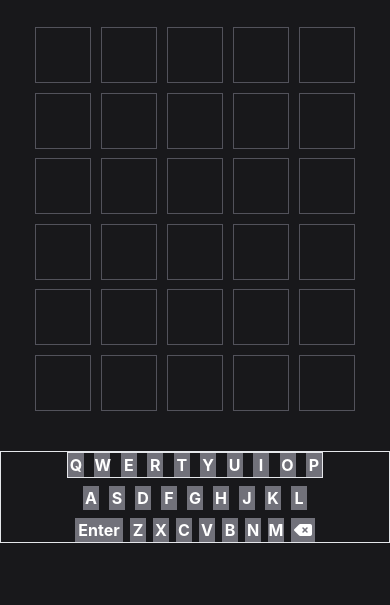
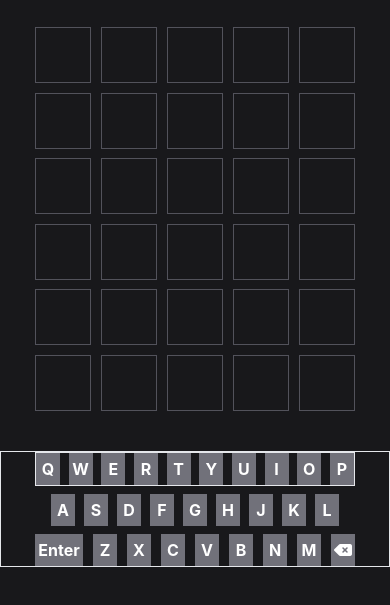
Before and after one commit to Fell0w-Sch0l4r/Wordle, a website built with Vite: page index.html in a window 390 px wide. Shown: the part 81-686 px from the top of the page. Built offline with nearby package versions, Linux system fonts and the light colour scheme.

Commit message:
change keyboard size

```diff
--- a/index.html
+++ b/index.html
@@ -122,40 +122,40 @@
             </section>
 
             <section id="keyboardn" class="border mt-10 font-bold text-base md:text-4xl">
-                <div class="border flex justify-between w-64 mx-auto md:w-[690px]">
-                    <button id="Q" class="bg-zinc-500 w-4 h-6 md:w-16 md:h-20">Q</button
-                    ><button id="W" class="bg-zinc-500 w-4 h-6 md:w-16 md:h-20">W</button
-                    ><button id="E" class="bg-zinc-500 w-4 h-6 md:w-16 md:h-20">E</button
-                    ><button id="R" class="bg-zinc-500 w-4 h-6 md:w-16 md:h-20">R</button
-                    ><button id="T" class="bg-zinc-500 w-4 h-6 md:w-16 md:h-20">T</button
-                    ><button id="Y" class="bg-zinc-500 w-4 h-6 md:w-16 md:h-20">Y</button
-                    ><button id="U" class="bg-zinc-500 w-4 h-6 md:w-16 md:h-20">U</button
-                    ><button id="I" class="bg-zinc-500 w-4 h-6 md:w-16 md:h-20">I</button
-                    ><button id="O" class="bg-zinc-500 w-4 h-6 md:w-16 md:h-20">O</button
-                    ><button id="P" class="bg-zinc-500 w-4 h-6 md:w-16 md:h-20">P</button>
+                <div class="border flex justify-between w-80 mx-auto md:w-[690px]">
+                    <button id="Q" class="bg-zinc-500 w-6 h-8 md:w-16 md:h-20">Q</button
+                    ><button id="W" class="bg-zinc-500 w-6 h-8 md:w-16 md:h-20">W</button
+                    ><button id="E" class="bg-zinc-500 w-6 h-8 md:w-16 md:h-20">E</button
+                    ><button id="R" class="bg-zinc-500 w-6 h-8 md:w-16 md:h-20">R</button
+                    ><button id="T" class="bg-zinc-500 w-6 h-8 md:w-16 md:h-20">T</button
+                    ><button id="Y" class="bg-zinc-500 w-6 h-8 md:w-16 md:h-20">Y</button
+                    ><button id="U" class="bg-zinc-500 w-6 h-8 md:w-16 md:h-20">U</button
+                    ><button id="I" class="bg-zinc-500 w-6 h-8 md:w-16 md:h-20">I</button
+                    ><button id="O" class="bg-zinc-500 w-6 h-8 md:w-16 md:h-20">O</button
+                    ><button id="P" class="bg-zinc-500 w-6 h-8 md:w-16 md:h-20">P</button>
                 </div>
-                <div class=" mt-2 flex justify-between w-56 mx-auto md:w-[620px]">
-                    <button id="A" class="bg-zinc-500 w-4 h-6 md:w-16 md:h-20">A</button
-                    ><button id="S" class="bg-zinc-500 w-4 h-6 md:w-16 md:h-20">S</button
-                    ><button id="D" class="bg-zinc-500 w-4 h-6 md:w-16 md:h-20">D</button
-                    ><button id="F" class="bg-zinc-500 w-4 h-6 md:w-16 md:h-20">F</button
-                    ><button id="G" class="bg-zinc-500 w-4 h-6 md:w-16 md:h-20">G</button
-                    ><button id="H" class="bg-zinc-500 w-4 h-6 md:w-16 md:h-20">H</button
-                    ><button id="J" class="bg-zinc-500 w-4 h-6 md:w-16 md:h-20">J</button
-                    ><button id="K" class="bg-zinc-500 w-4 h-6 md:w-16 md:h-20">K</button
-                    ><button id="L" class="bg-zinc-500 w-4 h-6 md:w-16 md:h-20">L</button>
+                <div class=" mt-2 flex justify-between w-72 mx-auto md:w-[620px]">
+                    <button id="A" class="bg-zinc-500 w-6 h-8 md:w-16 md:h-20">A</button
+                    ><button id="S" class="bg-zinc-500 w-6 h-8 md:w-16 md:h-20">S</button
+                    ><button id="D" class="bg-zinc-500 w-6 h-8 md:w-16 md:h-20">D</button
+                    ><button id="F" class="bg-zinc-500 w-6 h-8 md:w-16 md:h-20">F</button
+                    ><button id="G" class="bg-zinc-500 w-6 h-8 md:w-16 md:h-20">G</button
+                    ><button id="H" class="bg-zinc-500 w-6 h-8 md:w-16 md:h-20">H</button
+                    ><button id="J" class="bg-zinc-500 w-6 h-8 md:w-16 md:h-20">J</button
+                    ><button id="K" class="bg-zinc-500 w-6 h-8 md:w-16 md:h-20">K</button
+                    ><button id="L" class="bg-zinc-500 w-6 h-8 md:w-16 md:h-20">L</button>
                 </div>
 
-                <div class=" mt-2 flex justify-between w-60 mx-auto md:w-[680px]">
-                    <button id="Enter" class="enter bg-zinc-500 w-12 h-6 md:w-28 md:h-20">Enter</button
-                    ><button id="Z" class="bg-zinc-500 w-4 h-6 md:w-16 md:h-20">Z</button
-                    ><button id="X" class="bg-zinc-500 w-4 h-6 md:w-16 md:h-20">X</button
-                    ><button id="C" class="bg-zinc-500 w-4 h-6 md:w-16 md:h-20">C</button
-                    ><button id="V" class="bg-zinc-500 w-4 h-6 md:w-16 md:h-20">V</button
-                    ><button id="B" class="bg-zinc-500 w-4 h-6 md:w-16 md:h-20">B</button
-                    ><button id="N" class="bg-zinc-500 w-4 h-6 md:w-16 md:h-20">N</button
-                    ><button id="M" class="bg-zinc-500 w-4 h-6 md:w-16 md:h-20">M</button
-                    ><button id="Backspace" class="bg-zinc-500 w-6 h-6 md:w-16 md:h-20"><i class="fa-solid fa-delete-left"></i></button>
+                <div class=" mt-2 flex justify-between w-80 mx-auto md:w-[680px]">
+                    <button id="Enter" class="enter bg-zinc-500 w-12 h-8 md:w-28 md:h-20">Enter</button
+                    ><button id="Z" class="bg-zinc-500 w-6 h-8 md:w-16 md:h-20">Z</button
+                    ><button id="X" class="bg-zinc-500 w-6 h-8 md:w-16 md:h-20">X</button
+                    ><button id="C" class="bg-zinc-500 w-6 h-8 md:w-16 md:h-20">C</button
+                    ><button id="V" class="bg-zinc-500 w-6 h-8 md:w-16 md:h-20">V</button
+                    ><button id="B" class="bg-zinc-500 w-6 h-8 md:w-16 md:h-20">B</button
+                    ><button id="N" class="bg-zinc-500 w-6 h-8 md:w-16 md:h-20">N</button
+                    ><button id="M" class="bg-zinc-500 w-6 h-8 md:w-16 md:h-20">M</button
+                    ><button id="Backspace" class="bg-zinc-500 w-6 h-8 md:w-16 md:h-20"><i class="fa-solid fa-delete-left"></i></button>
                 </div>
             </section>
         </main>
```
